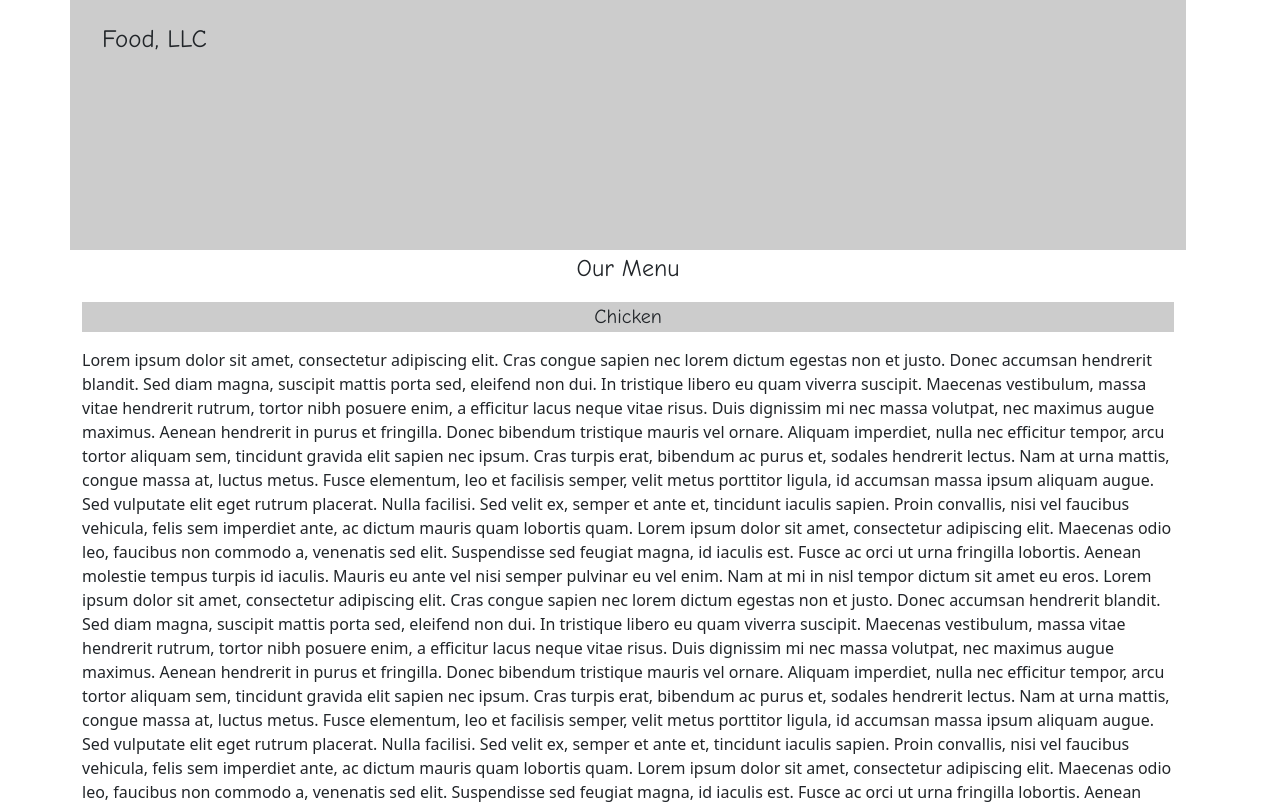
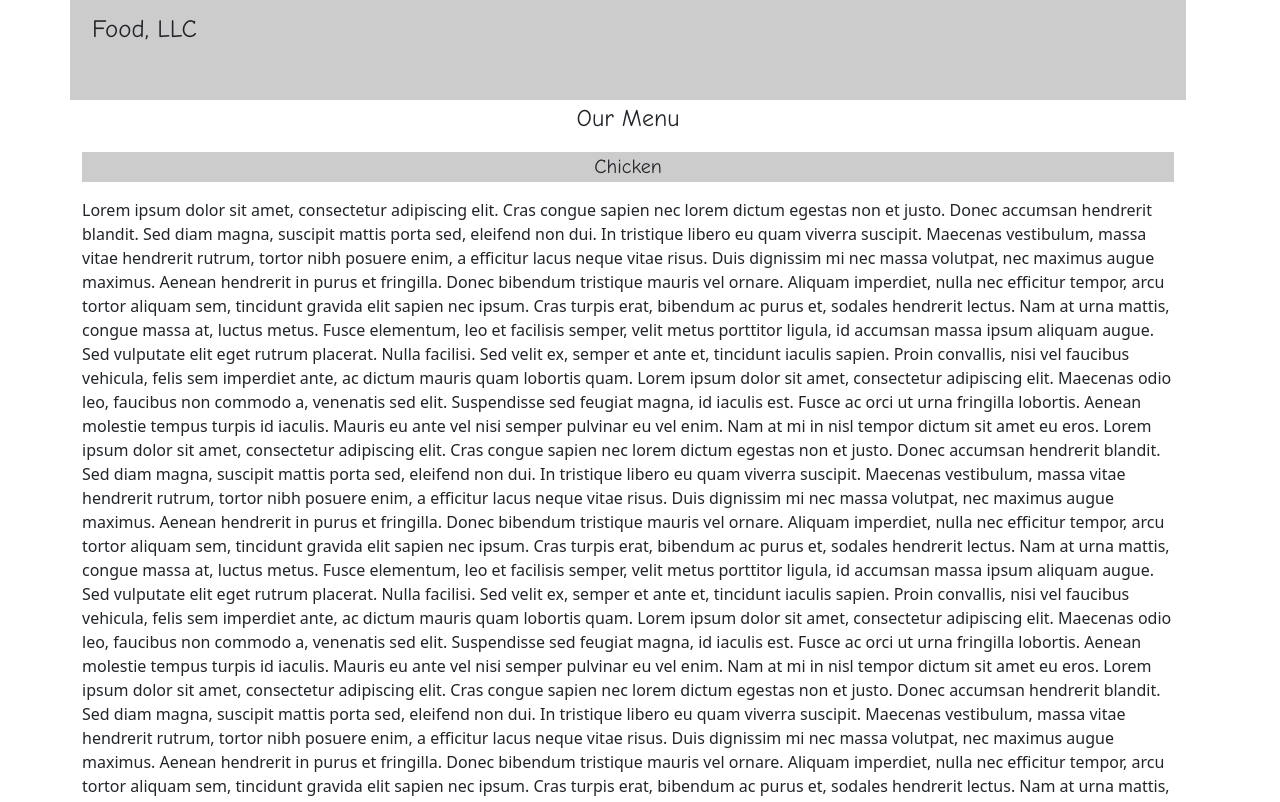
Before and after one commit to BryanR-99/assignment3, a plain HTML site: page index.html in a window 1280 px wide. Shown: the top 802 px of the page. Drawn offline with Linux system fonts and the light colour scheme.

Commit message:
Add files via upload

```diff
--- a/assignment2style.css
+++ b/assignment2style.css
@@ -8,13 +8,13 @@
 
 .topnav {
 	background-color:#CCC;
-	height: 250px;;
+	height: 100px;;
 	width: 90%;
 }
 .foodllc {
 	font-size:25px;
 	font-family:"Comic Sans MS", cursive;
-	margin: 20px;
+	margin: 10px;
 }
 .logo {
 	float:left;
```
